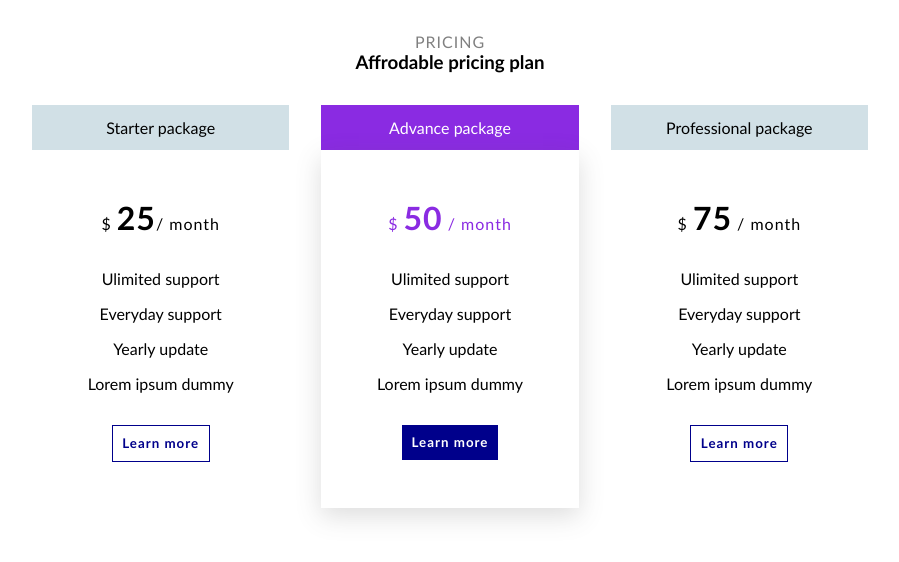
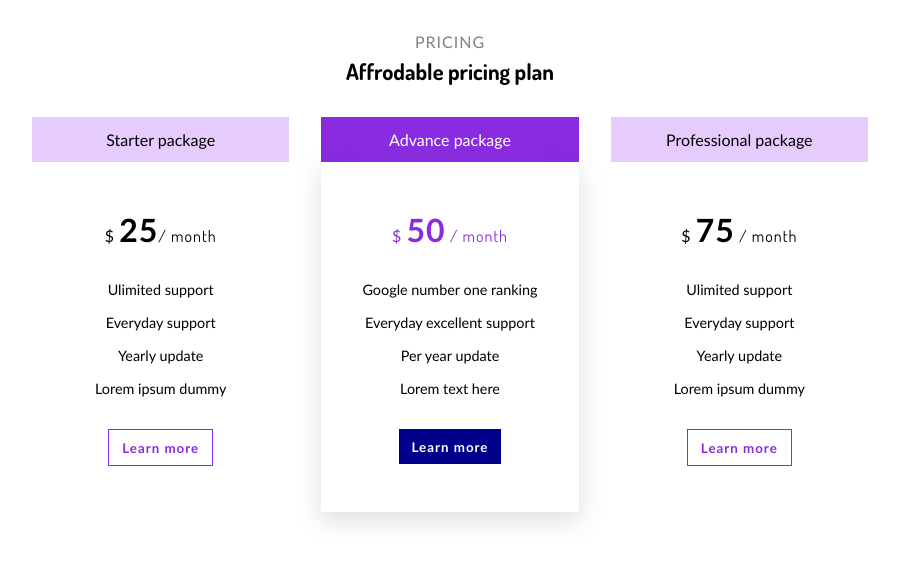
Before and after one commit to Vikaspokhriyal20/pricing-card, a plain HTML site: page index.html in a window 1280 px wide. Shown: the whole page, without its empty margins (190-1089 px from the left). Drawn offline with Linux system fonts and the light colour scheme.

Commit message:
new commit

```diff
--- a/index.html
+++ b/index.html
@@ -12,7 +12,7 @@
 <body>
     <div class="container">
         <p>PRICING</p>
-        <h3>Affrodable pricing plan</h3>
+        <h3 class="title-text">Affrodable pricing plan</h3>
         <div class="grid-container">
             <div class="card-container">
                 <div class="plan-title-1">
@@ -20,7 +20,7 @@
                 </div>
                 <div class="plan-content">
                     <div class="plan-price">
-                        <p>$ <span class="number">25</span>/ month</p>
+                        <p><span>$</span> <span class="number">25</span>/ month</p>
                     </div>
                     <div class="plan-info">
                         <p>Ulimited support</p>
@@ -42,13 +42,13 @@
                 </div>
                 <div class="plan-content-2">
                     <div class="plan-price-2">
-                        <p>$ <span class="number">50</span>  / month</p>
+                        <p> <span>$</span> <span class="number">50</span>  / month</p>
                     </div>
                     <div class="plan-info">
-                        <p>Ulimited support</p>
-                        <p>Everyday support</p>
-                        <p>Yearly update</p>
-                        <p>Lorem ipsum dummy</p>
+                        <p>Google number one ranking</p>
+                        <p>Everyday excellent support</p>
+                        <p>Per year update</p>
+                        <p>Lorem text here</p>
                     </div>
 
                     <div class="plan-btn-2">
@@ -62,7 +62,7 @@
                 </div>
                 <div class="plan-content">
                     <div class="plan-price">
-                       <p>$ <span class="number">75</span> / month</p>
+                       <p><span>$</span> <span class="number">75</span> / month</p>
                     </div>
                     <div class="plan-info">
                         <p>Ulimited support</p>
--- a/style.css
+++ b/style.css
@@ -1,8 +1,16 @@
+@import url('https://fonts.googleapis.com/css2?family=Dosis:wght@400;600;700&display=swap');
+
 * {
     margin: 0;
     padding: 0;
     font-family: calibri;
     box-sizing: border-box;
+    font-style: normal;
+}
+
+html
+{
+    scroll-behavior: smooth;
 }
 
 .container {
@@ -15,6 +23,13 @@
 .container>p {
     color: gray;
     letter-spacing: 1px;
+}
+
+.title-text
+{
+    font-family: dosis;
+    padding-top: 0.4rem;
+    font-size: 1.4rem;
 }
 
 .grid-container
@@ -31,7 +46,7 @@
 
 .plan-title-1,.plan-title-3
 {
-background-color: rgb(209, 224, 230);
+background-color: rgba(205, 152, 252, 0.5);
 padding: 0.8rem 2rem;
 }
 
@@ -63,9 +78,15 @@ padding: 0.8rem 2rem;
     gap: 1rem;
 }
 
+.plan-info>p
+{
+    color: black;
+    font-size: 0.9rem;
+}
+
 .plan-btn-2>button
 {
-    padding: 0.6rem;
+    padding: 0.6rem 0.8rem;
     border: none;
     background-color: darkblue;
     color: white;
@@ -75,10 +96,10 @@ padding: 0.8rem 2rem;
 
 .plan-btn>button
 {
-    padding: 0.6rem;
-    border: 1px solid darkblue;
+    padding: 0.6rem  0.8rem;
+    border: 1px solid blueviolet;
     background-color: white;
-    color:darkblue;
+    color:blueviolet;
     font-weight: 600;
     letter-spacing: 1px;
 }
@@ -93,11 +114,13 @@ padding: 0.8rem 2rem;
 {
 color: blueviolet;
 letter-spacing: 1px;
+font-family: dosis;
 }
 
-.plan-price
+.plan-price p
 {
     letter-spacing: 1px;
+    font-family: dosis;
 }
 
 
@@ -107,4 +130,9 @@ letter-spacing: 1px;
         flex-direction: column;
 
     }
+    .plan-content
+    {
+        box-shadow: rgba(84, 85, 87, 0.2) 0px 8px 24px;
+        background-color: white;
+    }
 }
```
